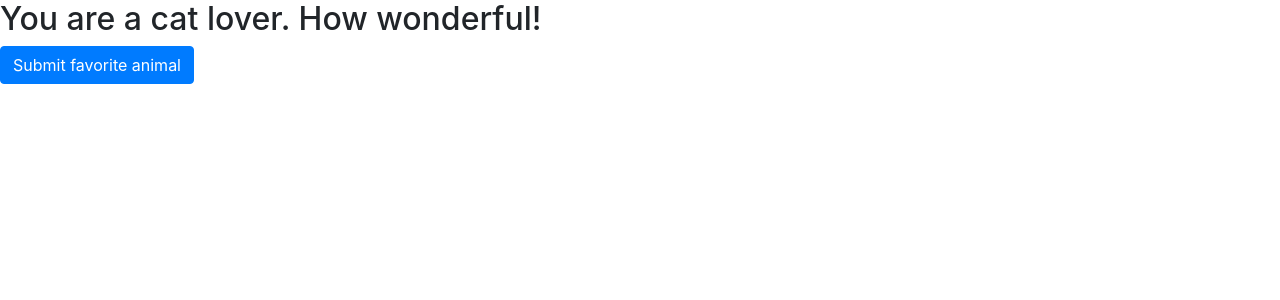
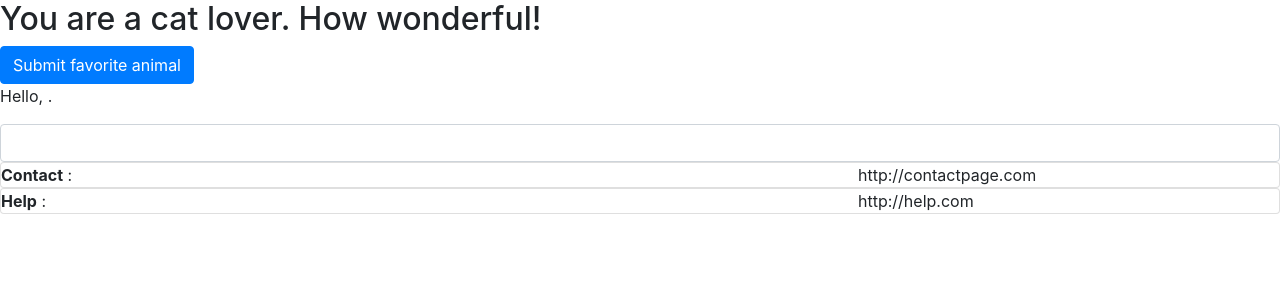
Before and after one commit to thechocobowhisperer/z-idea-train, a React (Create React App) app: page / in a window 1280 px wide. Shown: the top 300 px of the page. Built offline with nearby package versions, Linux system fonts and the light colour scheme.

Commit message:
Learned looping, conditional rendering, and refreshed previous lessons

```diff
--- a/src/App.js
+++ b/src/App.js
@@ -1,10 +1,13 @@
 import './App.css';
-import {Button} from 'reactstrap';
+import {Button, Input, Card, CardBody} from 'reactstrap';
 
 import React, {Component} from 'react';
 
 class App extends Component{
-  state ={animal:'cat'}
+  state ={animal:'cat', name: ''}
+
+  bossNames = ['Zac', 'Jo', 'Maria']
+  cardStuff = [{name: 'Contact', link: 'http://contactpage.com'}, {name: 'Help', link: 'http://help.com'}]
 
   changeAnimal = (furbaby)  => {
     console.log(furbaby.target.name)
@@ -15,17 +18,32 @@ class App extends Component{
     this.setState({animal: newAnimal})
   }
 
-  counter = (event) => {
+  changeName = (event) => {
+    let newName = event.target.value
+    this.bossNames.map(boss => {
+      if (newName === boss) {
+        newName = 'Boss ' + newName
+      }
+    })
 
+    this.setState({name: newName})
   }
 
   render() {
+    console.log('I get rendered every single time!')
+    const links = (this.state.name !== 'baby') ? (this.cardStuff.map((info, index) =>{
+      return <Card key={index}><div className='row'><div className='col-4'><strong>{info.name}</strong> :</div> <div className='col-4'></div>{info.link}</div></Card>
+    })) : null
+
       return(
         <div>
           <h2>You are a {this.state.animal} lover. How wonderful!</h2>
           <Button color="primary" onClick={(dog) => this.changeAnimal(dog)}>
             Submit favorite animal
           </Button>
+          <p>Hello, {this.state.name}.</p>
+          <Input onChange={(event) => this.changeName(event)}/>
+          {links}
         </div>
       );
   };
```
